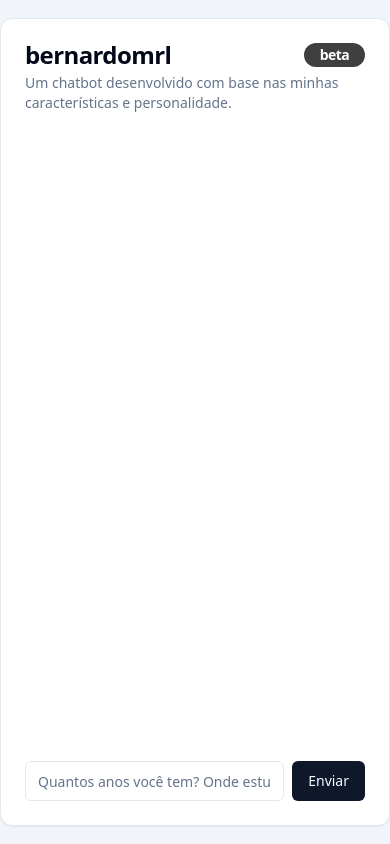
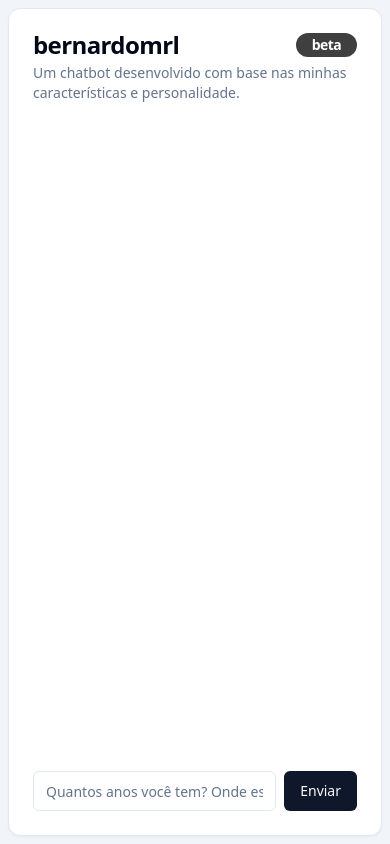
Before and after one commit to bernardomrl/chatbot, a Next.js app: page / in a window 390 px wide. Built offline with nearby package versions, Linux system fonts and the light colour scheme.

Commit message:
style: :iphone: added responsive styles

```diff
--- a/src/components/Chat.tsx
+++ b/src/components/Chat.tsx
@@ -23,7 +23,7 @@ export function Chat() {
   });
 
   return (
-    <Card className="w-[440px] rounded-xl bg-white">
+    <Card className="w-full h-[calc(100vh-1rem)] flex flex-col justify-between items-start max-w-lg rounded-xl bg-white m-2">
       <CardHeader>
         <CardTitle className="flex items-center justify-between">
           bernardomrl
@@ -37,7 +37,7 @@ export function Chat() {
         </CardDescription>
       </CardHeader>
       <CardContent>
-        <ScrollArea className="h-[600px] w-full overflow-y-auto pr-4">
+        <ScrollArea className="w-full overflow-y-auto max-h-[calc(100vh-25%)] flex flex-col justify-start items-start pr-4">
           {messages.map((message) => {
             return (
               <div
@@ -69,8 +69,8 @@ export function Chat() {
           })}
         </ScrollArea>
       </CardContent>
-      <CardFooter>
-        <form className="flex w-full gap-2" onSubmit={handleSubmit}>
+       <CardFooter className="w-full">
+        <form className="flex w-full justify-between gap-2 items-center" onSubmit={handleSubmit}>
           <Input
             placeholder="Quantos anos você tem? Onde estuda?"
             value={input}
```
